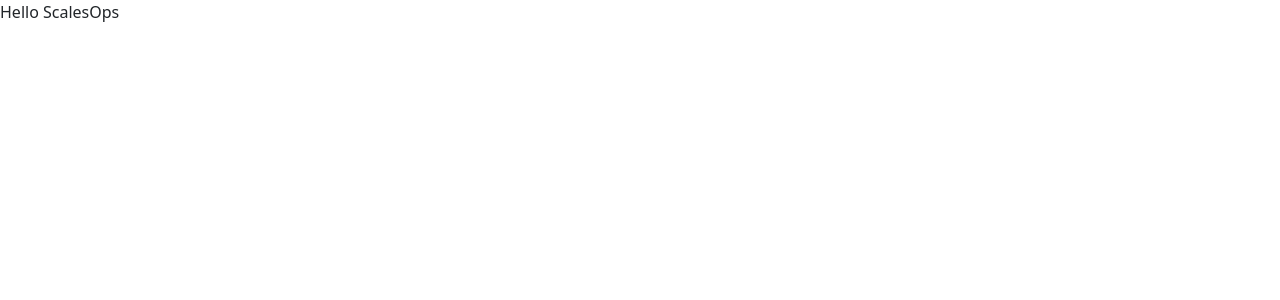
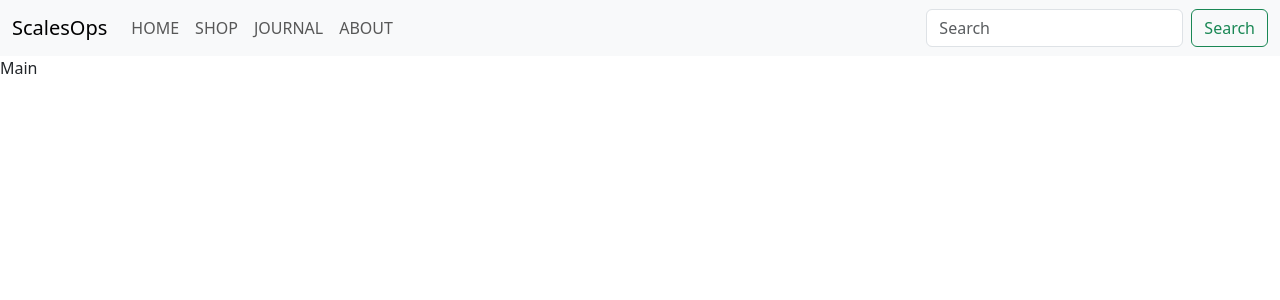
Before and after one commit to MahmoudBozorgi/ScalesOps-Task, a React (Create React App) app: page / in a window 1280 px wide. Shown: the top 300 px of the page. Built offline with nearby package versions, Linux system fonts and the light colour scheme.

Commit message:
install react router dom and create pages and link navigationbar to each page.

```diff
--- a/package.json
+++ b/package.json
@@ -10,6 +10,7 @@
     "react": "^18.2.0",
     "react-bootstrap": "^2.9.2",
     "react-dom": "^18.2.0",
+    "react-router-dom": "^6.21.1",
     "react-scripts": "5.0.1",
     "web-vitals": "^2.1.4"
   },
--- a/src/App.js
+++ b/src/App.js
@@ -1,8 +1,26 @@
 import React from "react";
+import { Route, Routes } from "react-router-dom";
 import "./App.css";
+import NavigationBar from "./components/NavigationBar";
+import Main from "./pages/Main";
+import Shop from "./pages/Shop";
+import Journal from "./pages/Journal";
+import About from "./pages/About";
 
 function App() {
-  return <>Hello ScalesOps</>;
+  return (
+    <>
+      <Routes>
+        <Route path="/" element={<NavigationBar />}>
+          <Route index element={<Main />} />
+          <Route path="/shop" element={<Shop />} />
+          <Route path="/journal" element={<Journal />} />
+          <Route path="/about" element={<About />} />
+          <Route path="/main" />
+        </Route>
+      </Routes>
+    </>
+  );
 }
 
 export default App;
--- a/src/components/NavigationBar.jsx
+++ b/src/components/NavigationBar.jsx
@@ -1,12 +1,13 @@
 import React from "react";
 import { Button, Container, Form, Nav, Navbar } from "react-bootstrap";
+import { Outlet } from "react-router-dom";
 
 function NavigationBar() {
   return (
     <>
       <Navbar expand="md" className="bg-body-tertiary">
         <Container fluid>
-          <Navbar.Brand href="#">ScalesOps</Navbar.Brand>
+          <Navbar.Brand href="/">ScalesOps</Navbar.Brand>
           <Navbar.Toggle aria-controls="navbarScroll" />
           <Navbar.Collapse id="navbarScroll">
             <Nav
@@ -14,10 +15,10 @@ function NavigationBar() {
               style={{ maxHeight: "100px" }}
               navbarScroll
             >
-              <Nav.Link href="/#">HOME</Nav.Link>
-              <Nav.Link href="/#">SHOP</Nav.Link>
-              <Nav.Link href="/#">JOURNAL</Nav.Link>
-              <Nav.Link href="/#">ABOUT</Nav.Link>
+              <Nav.Link href="/">HOME</Nav.Link>
+              <Nav.Link href="/shop">SHOP</Nav.Link>
+              <Nav.Link href="/journal">JOURNAL</Nav.Link>
+              <Nav.Link href="/about">ABOUT</Nav.Link>
             </Nav>
             <Form className="d-flex">
               <Form.Control
@@ -31,6 +32,7 @@ function NavigationBar() {
           </Navbar.Collapse>
         </Container>
       </Navbar>
+      <Outlet />
     </>
   );
 }
--- a/src/index.js
+++ b/src/index.js
@@ -2,10 +2,11 @@ import React from "react";
 import ReactDOM from "react-dom/client";
 import App from "./App";
 import "bootstrap/dist/css/bootstrap.min.css";
+import { BrowserRouter } from "react-router-dom";
 
 const root = ReactDOM.createRoot(document.getElementById("root"));
 root.render(
-  <React.StrictMode>
+  <BrowserRouter>
     <App />
-  </React.StrictMode>
+  </BrowserRouter>
 );
--- /dev/null
+++ b/src/pages/About.jsx
@@ -0,0 +1,7 @@
+import React from "react";
+
+function About() {
+  return <div>About</div>;
+}
+
+export default About;
--- /dev/null
+++ b/src/pages/Journal.jsx
@@ -0,0 +1,7 @@
+import React from "react";
+
+function Journal() {
+  return <div>Journal</div>;
+}
+
+export default Journal;
--- /dev/null
+++ b/src/pages/Main.jsx
@@ -0,0 +1,7 @@
+import React from "react";
+
+function Main() {
+  return <div>Main</div>;
+}
+
+export default Main;
--- /dev/null
+++ b/src/pages/Shop.jsx
@@ -0,0 +1,7 @@
+import React from "react";
+
+function Shop() {
+  return <div>Shop</div>;
+}
+
+export default Shop;
```
Also changed, not shown: 1 other file (tests, documents, lock files or other folders).
